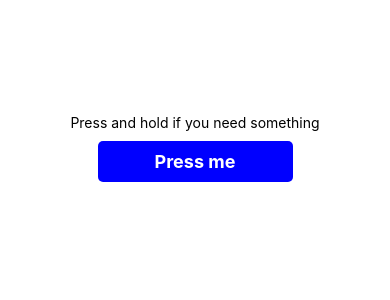
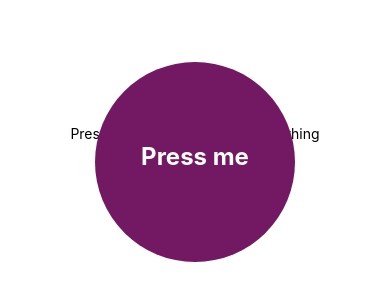
Before and after one commit to camjohnson-code/wifealert, a React Native app: screen / in a window 390 px wide. Shown: the part 274-574 px from the top of the page. Built offline with nearby package versions, Linux system fonts and the light colour scheme.

Commit message:
Add animation to button press

```diff
--- a/Components/Button.tsx
+++ b/Components/Button.tsx
@@ -1,53 +1,120 @@
-import React, { useState } from 'react';
-import { Pressable, Text, StyleSheet } from 'react-native';
+import React, { useState, useEffect, useRef } from 'react';
+import {
+  Animated,
+  Text,
+  StyleSheet,
+  Dimensions,
+  Pressable,
+  View,
+} from 'react-native';
 
 const CustomButton = () => {
   const [text, setText] = useState('Press me');
   const [disabled, setDisabled] = useState(false);
-  let timeoutId = null;
+  const [pressed, setPressed] = useState(false);
+  const timeoutId1 = useRef(null);
+  const timeoutId2 = useRef(null);
+  const timeoutId3 = useRef(null);
+  const timeoutId4 = useRef(null);
+  const sizeAnim = useRef(new Animated.Value(1)).current;
+  const colorAnim = useRef(new Animated.Value(0)).current;
+  const backgroundColor = colorAnim.interpolate({
+    inputRange: [0, 1],
+    outputRange: ['rgb(115, 25, 99)', 'rgb(41, 112, 69)'],
+  });
 
   const handlePressIn = () => {
+    setPressed(true);
     setText('Are you sure?');
-    timeoutId = setTimeout(() => setText('Are you actually sure?'), 2000);
-    timeoutId = setTimeout(() => setText('Ok fine...'), 4000);
-    timeoutId = setTimeout(() => {
+    timeoutId1.current = setTimeout(() => setText('Are you actually sure?'), 2000);
+    timeoutId2.current = setTimeout(() => setText('Ok fine...'), 4000);
+    timeoutId3.current = setTimeout(() => {
       setDisabled(true);
       setText('Notifying Cameron...');
     }, 5000);
-    timeoutId = setTimeout(() => {
-      setText('He\'s been notified');
+    timeoutId4.current = setTimeout(() => {
+      setText("He's been notified!");
       setDisabled(false);
     }, 8000);
-    timeoutId = setTimeout(() => setText('Press me'), 9500);
-
+    const diagonal = Math.sqrt(
+      Math.pow(Dimensions.get('window').width, 2) +
+        Math.pow(Dimensions.get('window').height, 2)
+    );
+    Animated.parallel([
+      Animated.timing(sizeAnim, {
+        toValue: (diagonal / 200) * 1.1,
+        duration: 8000,
+        useNativeDriver: true,
+      }),
+      Animated.timing(colorAnim, {
+        toValue: 1,
+        duration: 8000,
+        useNativeDriver: true,
+      }),
+    ]).start();
   };
 
-  const handlePressOut = () => {
-    // setText('Press me');
-    clearTimeout(timeoutId);
-    // setDisabled(false);
-  };
+const handlePressOut = () => {
+    setPressed(false);
+    clearTimeout(timeoutId1.current);
+    clearTimeout(timeoutId2.current);
+    clearTimeout(timeoutId3.current);
+    clearTimeout(timeoutId4.current);
+    Animated.parallel([
+        Animated.timing(sizeAnim, {
+            toValue: 1,
+            duration: 500,
+            useNativeDriver: true,
+        }),
+        Animated.timing(colorAnim, {
+            toValue: 0,
+            duration: 500,
+            useNativeDriver: true,
+        }),
+    ]).start();
+    setText('Press me');
+};
 
   return (
     <Pressable
-      style={[styles.button, disabled && styles.disabledButton]}
-      android_ripple={{ color: 'rgba(255, 255, 255, 0.3)' }}
       onPressIn={handlePressIn}
       onPressOut={handlePressOut}
       disabled={disabled}
     >
-      <Text style={styles.text}>{text}</Text>
+      <View
+        style={[
+          styles.buttonContainer,
+          pressed && styles.pressed,
+          disabled && styles.disabledButton,
+        ]}
+      >
+        <Animated.View
+          style={[
+            styles.button,
+            { backgroundColor, transform: [{ scale: sizeAnim }] },
+          ]}
+        />
+        <Text style={styles.text}>{text}</Text>
+      </View>
     </Pressable>
   );
 };
 
 const styles = StyleSheet.create({
+  buttonContainer: {
+    display: 'flex',
+    justifyContent: 'center',
+    alignItems: 'center',
+  },
   button: {
-    backgroundColor: 'blue',
+    position: 'absolute',
+    backgroundColor: 'rgb(195, 117, 0)',
     padding: 10,
-    borderRadius: 5,
     marginTop: 10,
-    width: '50%',
+    width: 200,
+    height: 200,
+    elevation: 15,
+    borderRadius: 250,
   },
   disabledButton: {
     backgroundColor: 'gray',
@@ -56,7 +123,10 @@ const styles = StyleSheet.create({
     color: 'white',
     textAlign: 'center',
     fontWeight: 'bold',
-    fontSize: 18,
+    fontSize: 24,
+  },
+  pressed: {
+    elevation: 5,
   },
 });
 
```
